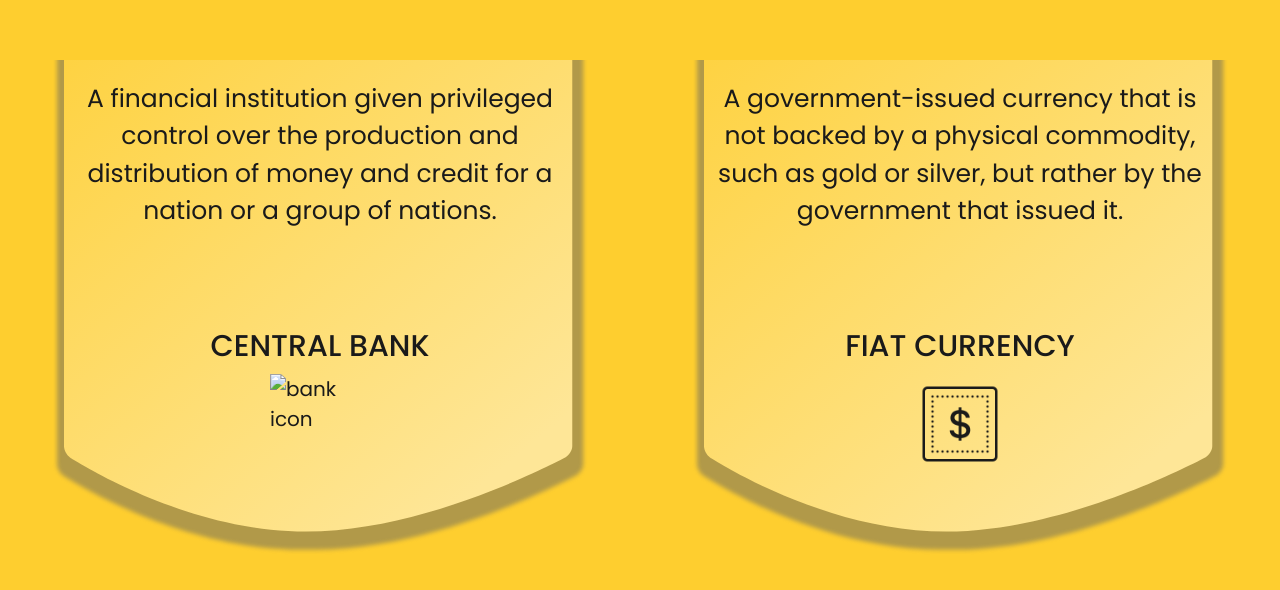
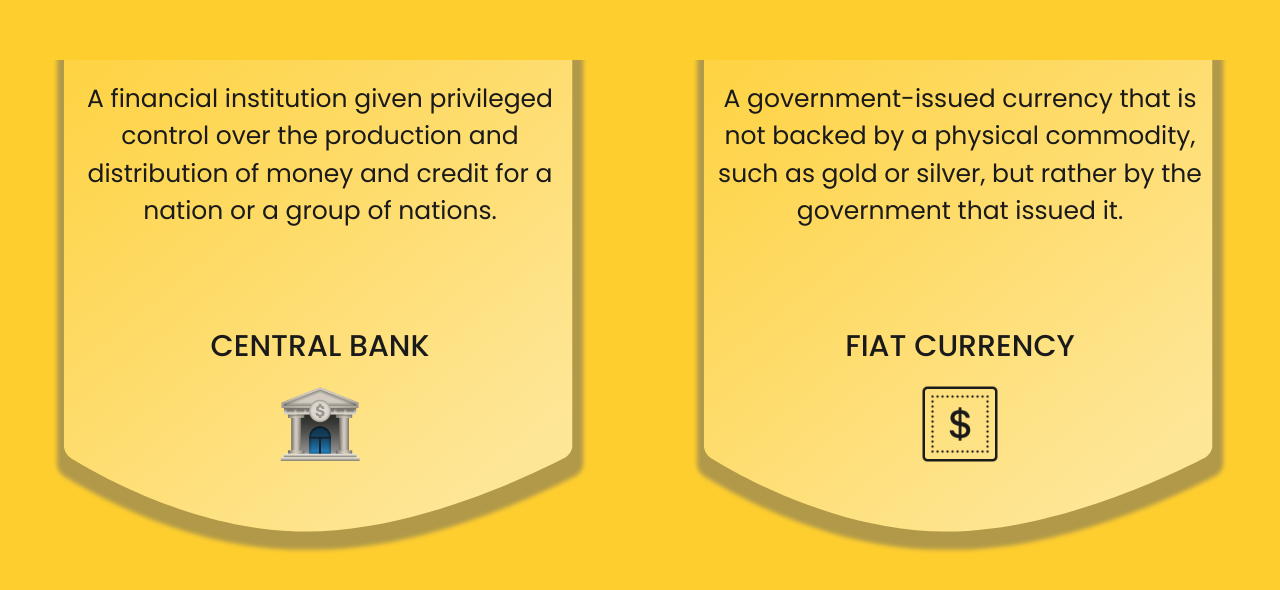
Before and after one commit to SimarMann/homepage-example, a plain HTML site: page econ.html in a window 1280 px wide. Shown: the part 932-1522 px from the top of the page. Drawn offline with nearby package versions, Linux system fonts and the light colour scheme; the site is published under a folder, as on GitHub Pages, so addresses that start at the root find nothing.

Commit message:
Update econ.html

```diff
--- a/econ.html
+++ b/econ.html
@@ -59,7 +59,7 @@
           <div class ="subtopic-card econ-card">
             <p class="subtopic-description">A financial institution given privileged control over the production and distribution of money and credit for a nation or a group of nations.</p>
             <h2 class="subtopic-heading">CENTRAL BANK</h2>
-            <img class="subtopic-icon" src="/img/econ/bank-icon.png" alt="bank icon">
+            <img class="subtopic-icon" src="img/econ/bank-icon.png" alt="bank icon">
           </div>
         </article>
         <article class="subtopic">
```
